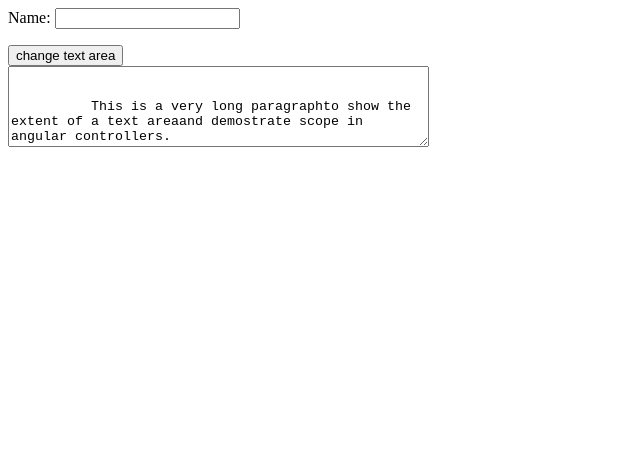
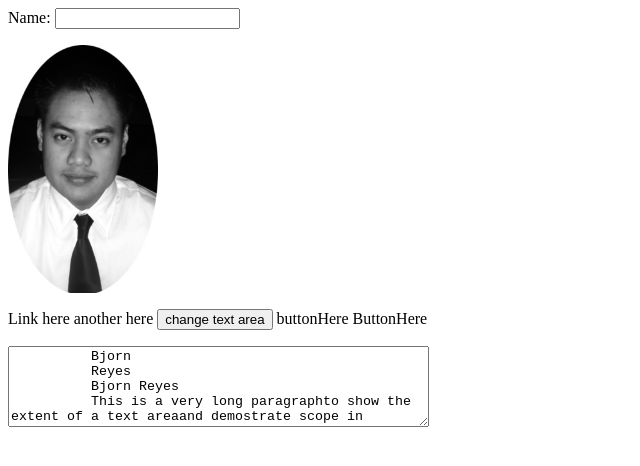
Before and after one commit to bcreyes/website, a plain HTML site: page public/index.html in a window 1280 px wide. Shown: the whole page, without its empty margins (0-640 px from the left). Drawn offline with nearby package versions, Linux system fonts and the light colour scheme.

Commit message:
addes changes to index.html and myApp.js

```diff
--- a/public/index.html
+++ b/public/index.html
@@ -6,12 +6,22 @@
   <body>
     <div ng-app = "myApp" ng-controller = "textArea">
       <p>Name: <input type="text" ng-model="name"></p>
- 	    <p ng-bind="name">{{name}}</p>
-      <button type="button" ng-click="textClick()">change text area</button>
+      <header>
+        <img src = {{portrait}} width = "150px" height = auto >
+        <p ng-bind="name">{{name}}</p>
+      </header>
+      <nav>
+        <p> Link here another here
+            <button type="button" ng-click="textClick()">change text area</button>
+            buttonHere
+            ButtonHere
+        </p>
+      </nav>
       <div>
         <textarea rows = 5 cols = 50>
-          {{name}}
-          {{name}}
+          {{first_name}}
+          {{last_name}}
+          {{full_name()}}
           {{text}}
         </textarea>
       </div>
--- a/public/myApp.js
+++ b/public/myApp.js
@@ -4,6 +4,13 @@ app.controller("textArea", function($scope){
   $scope.text = "This is a very long paragraph" +
   "to show the extent of a text area" +
   "and demostrate scope in angular controllers."
+
+  $scope.first_name = "Bjorn";
+  $scope.last_name = "Reyes";
+  $scope.portrait = "images/portrait.jpg";
+  $scope.full_name = function(){
+    return $scope.first_name + " " + $scope.last_name;
+  }
   $scope.textClick = function(){
     $scope.text = "I just change the text";
   }
```
